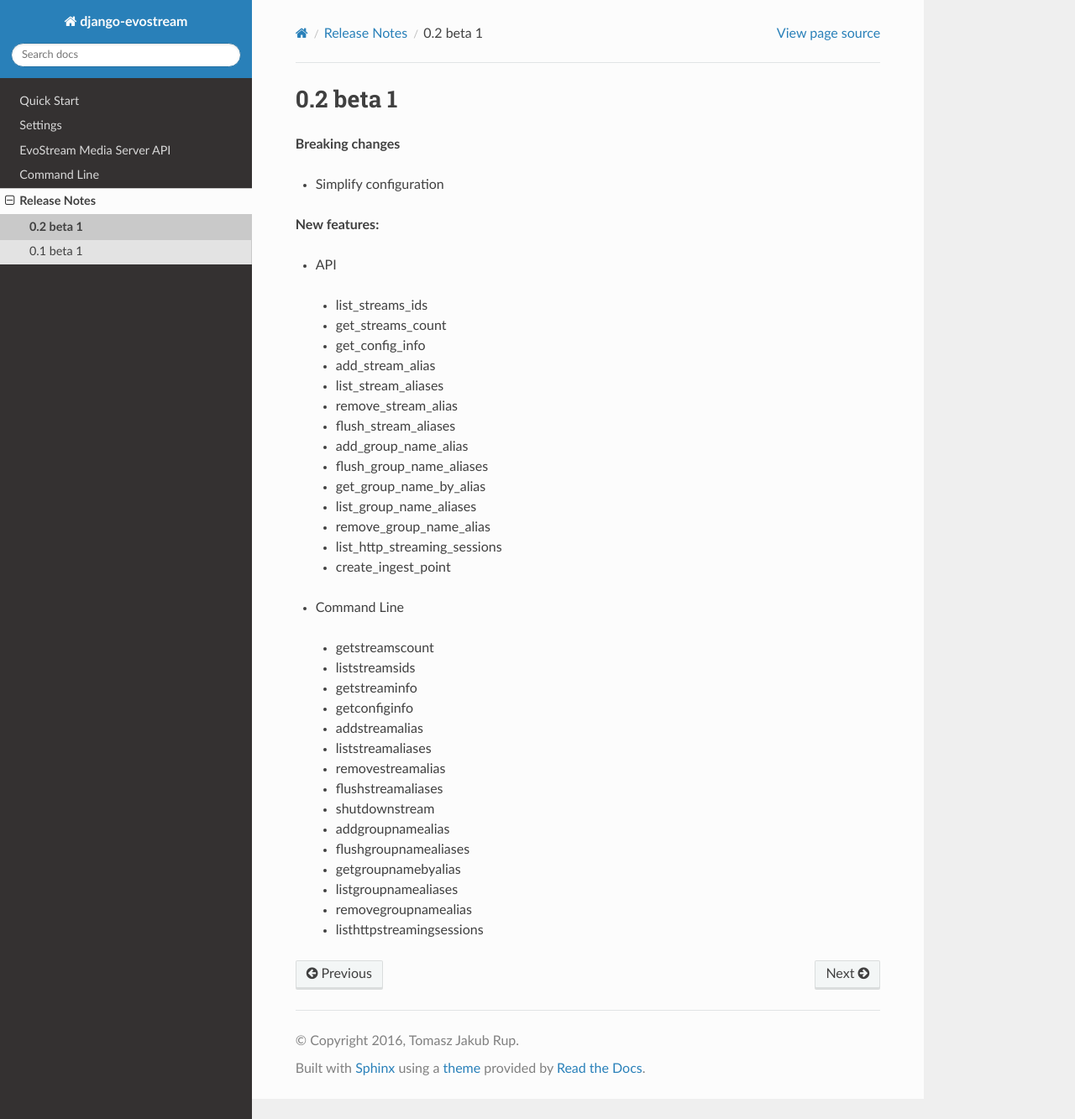
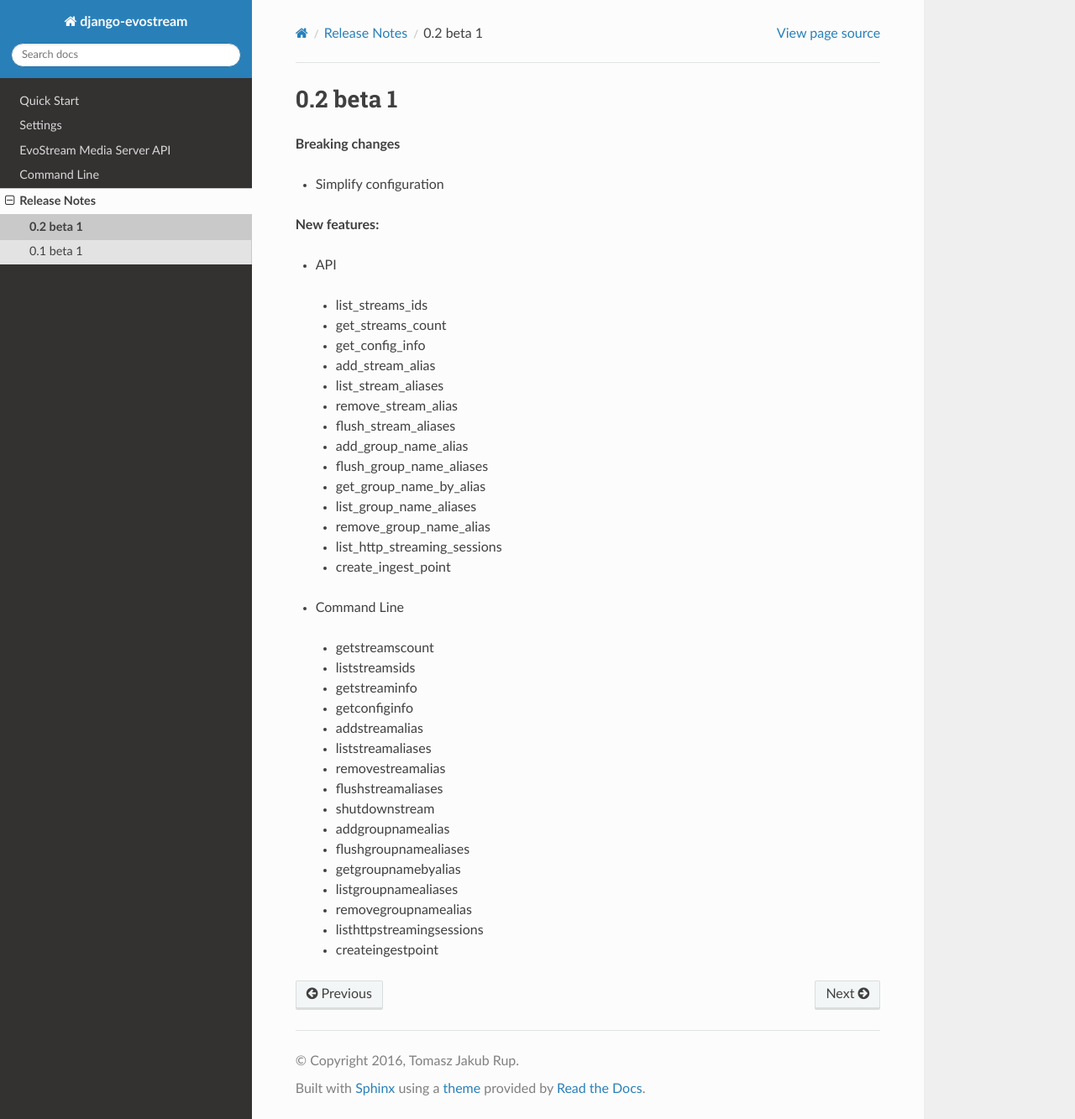
Before and after one commit to tomi77/django-evostream, a Sphinx documentation site: the page built from docs/release_notes/v0.2b1.rst, in a window 1280 px wide and 1333 px high. Shown: the whole window at 84% size. Built offline with Sphinx 7.4.7 and the Read the Docs theme 2.0.0, drawn with Linux system fonts in a browser that asks for light colours; the version number could not be read and is left out.

Commit message:
create_ingest_point

```diff
--- a/docs/release_notes/v0.2b1.rst
+++ b/docs/release_notes/v0.2b1.rst
@@ -42,3 +42,4 @@
  * listgroupnamealiases
  * removegroupnamealias
  * listhttpstreamingsessions
+ * createingestpoint
```
